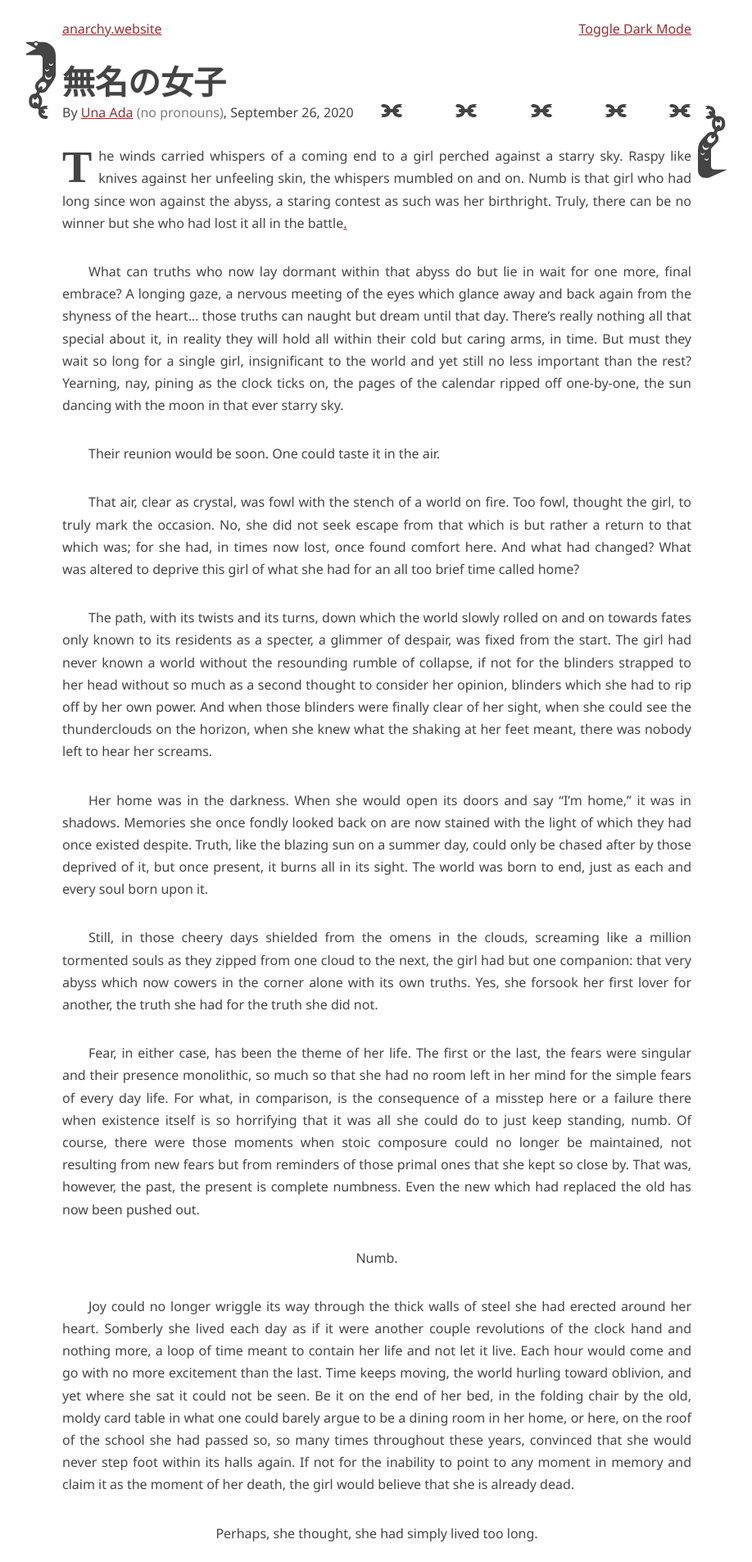
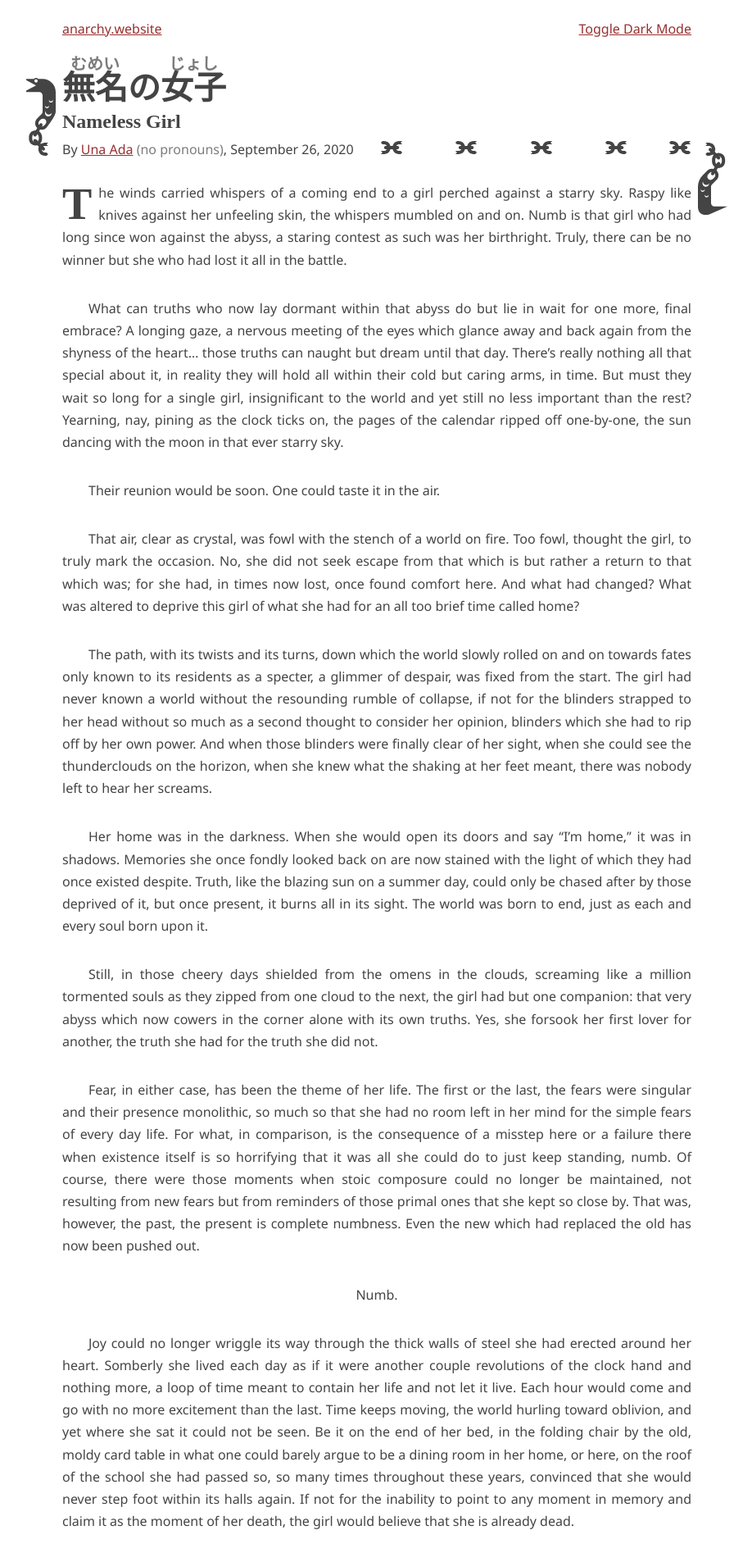
Before and after one commit to una-ada/anarchy.website, a Jekyll site: the page built from _posts/2020-09-26-nameless.md, in a window 1280 px wide. Shown: the top 1905 px of the page at 82% size, without its empty margins (180-1098 px from the left). Built offline with Jekyll 4.4.1, drawn with Linux system fonts in a browser that asks for light colours; some web fonts are replaced.

Commit message:
Minor style fixes, makes ruby not selectable

```diff
--- a/_posts/2020-09-26-nameless.md
+++ b/_posts/2020-09-26-nameless.md
@@ -3,6 +3,12 @@
 description: A neatly arranged pair of shoes. Legs swinging to and fro over the edge. On the horizon, an apocalypse looms.
 image: /assets/img/mudai/girl.png
 layout: post
+stylized_title: >
+    <ruby>
+        <rtc><rt>むめい</rt><rt></rt><rt>じょし</rt></rtc>
+        <rbc><rb>無名</rb><rb>の</rb><rb>女子</rb></rbc>
+    </ruby>
+subtitle: Nameless Girl
 tags: short-story fiction
 title: 無名の女子
 ---
@@ -11,7 +17,7 @@
 sky. Raspy like knives against her unfeeling skin, the whispers mumbled on and
 on. Numb is that girl who had long since won against the abyss, a staring
 contest as such was her birthright. Truly, there can be no winner but she who
-had lost it all in the battle[.](https://soundcloud.com/jisa_tsu/nameless-girl/s-t7bFX96iho3 "A very quiet reading.")
+had lost it all in the battle.
 {: .content__p_dropcap}
 
 What can truths who now lay dormant within that abyss do but lie in wait for
--- a/_sass/_ruby.scss
+++ b/_sass/_ruby.scss
@@ -27,7 +27,13 @@
 	display: table-header-group;
 	font-family: $mono-font;
 	font-size: 60%;
-	opacity: 0.8;
+	opacity: 0.7;
+}
+ruby rt {
+	-moz-user-select: none;
+	-webkit-user-select: none;
+	-ms-user-select: none;
+	user-select: none;
 }
 h1, h2, h3, h4 {
 	ruby > rt, ruby rtc {
```
